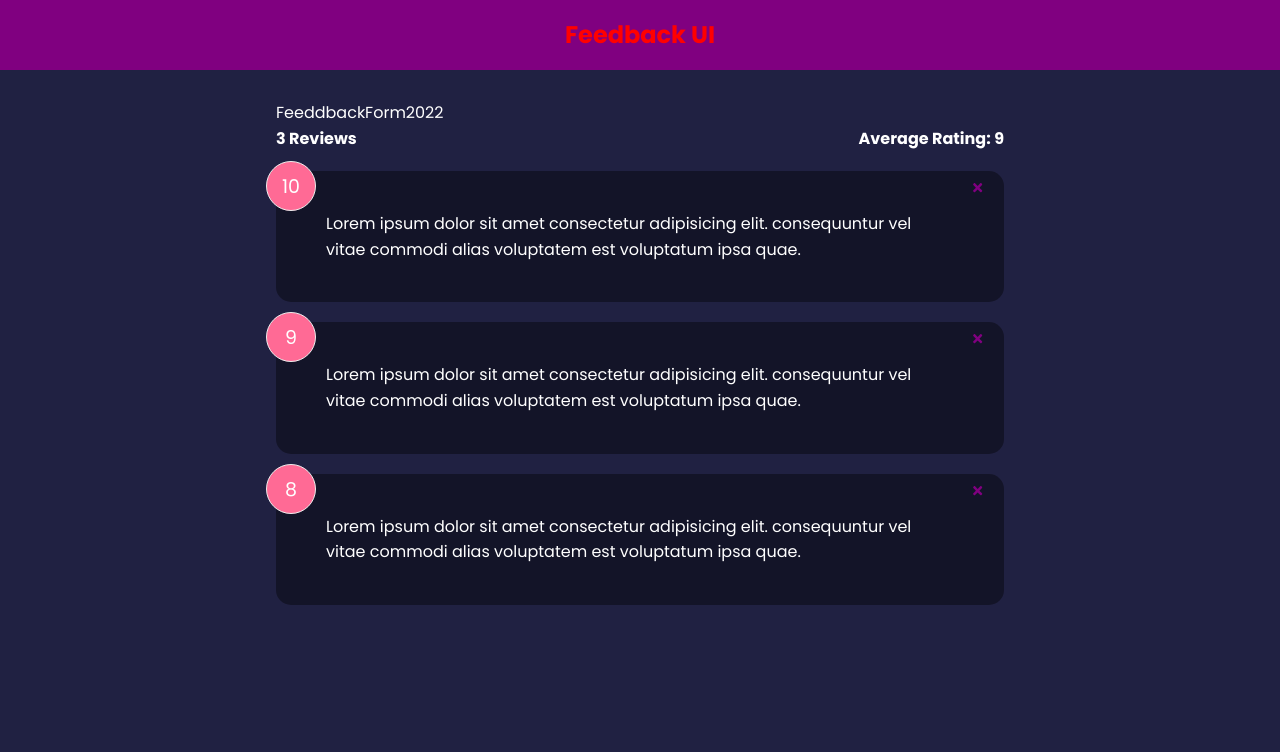
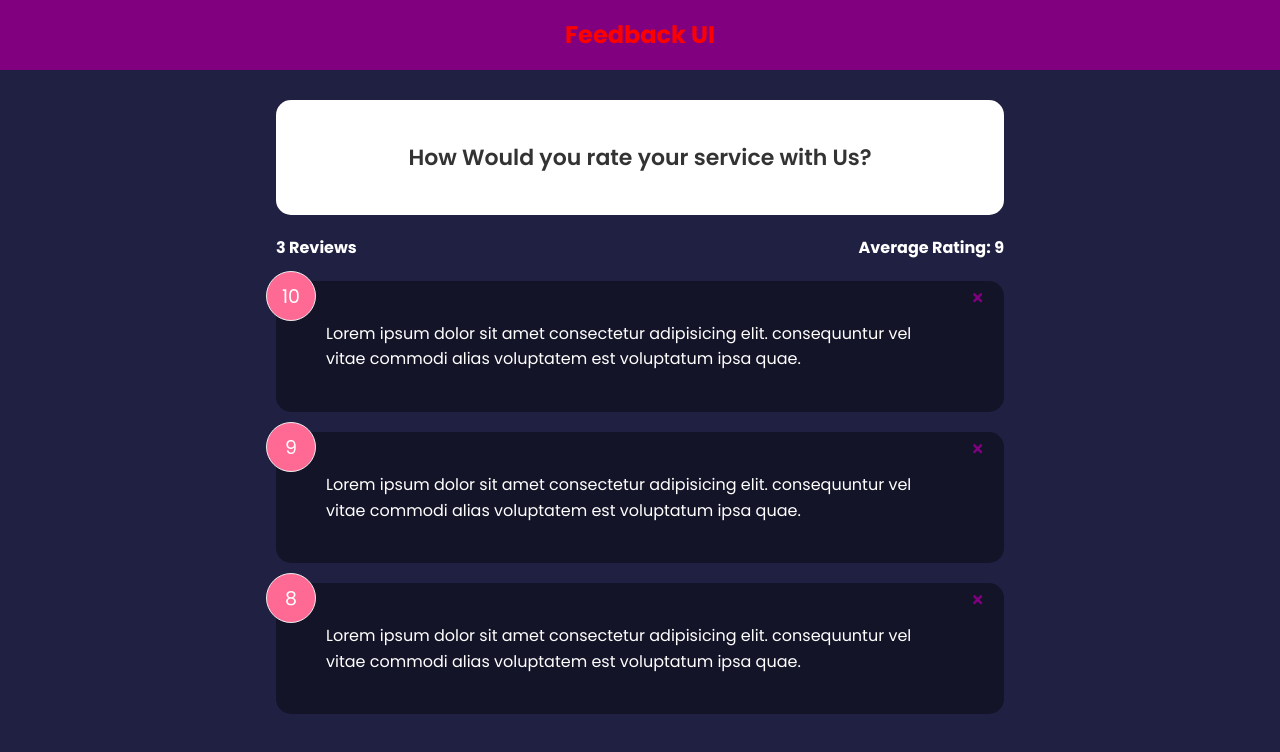
Before and after one commit to renatoguara2020/app-basics-of-react, a React (Create React App) app: page / in a window 1280 px wide. Shown: the top 752 px of the page. Built offline with nearby package versions, Linux system fonts and the light colour scheme.

Commit message:
commit changes

```diff
--- a/src/components/FeedbackForm.jsx
+++ b/src/components/FeedbackForm.jsx
@@ -1,10 +1,15 @@
 import React from 'react'
+import Card from './shared/Card';
 
 const FeeddbackForm = () => {
   return (
-    <div>
-        FeeddbackForm2022
-    </div>
+    <Card>
+        <form>
+          <h2>How Would you rate your service with Us?</h2>
+          {/*to-do  rating select Component*/}
+
+        </form>
+    </Card>
   )
 }
 
```
